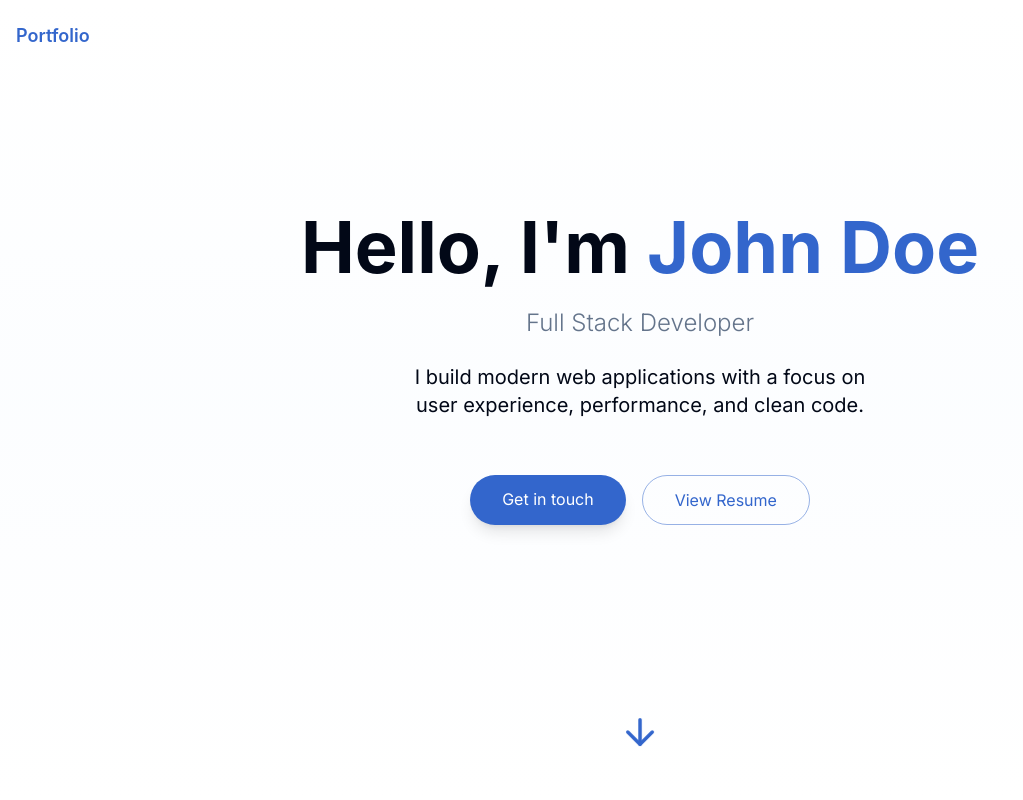
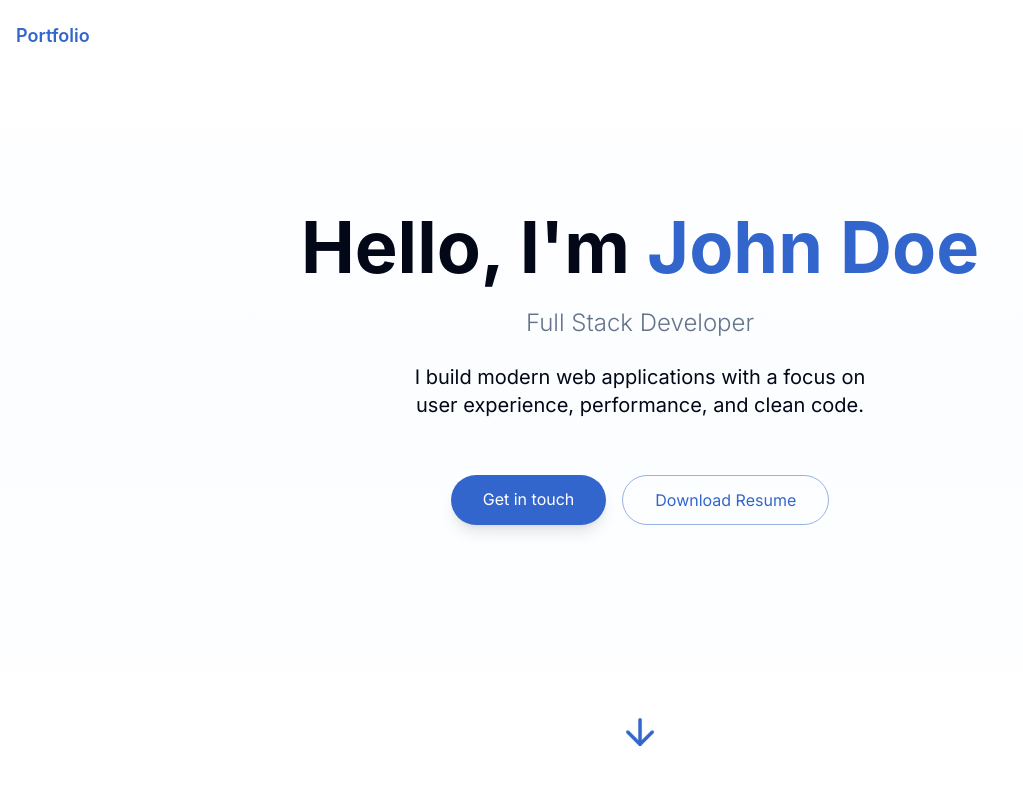
Before and after one commit to AmithGowda04/amithgowdaportfolio, a React (Vite) app: page / in a window 1280 px wide. Shown: the top 800 px of the page, without its empty margins (0-1023 px from the left). Built offline with nearby package versions, Linux system fonts and the light colour scheme.

Commit message:
Add downloadable resume
Implements a downloadable PDF version of the resume.

```diff
--- a/src/components/Hero.tsx
+++ b/src/components/Hero.tsx
@@ -39,12 +39,13 @@ const Hero = () => {
             </a>
 
             <a
-              href="/resume.pdf"
+              href="/john-doe-resume.pdf"
               target="_blank"
               rel="noopener noreferrer"
               className="px-8 py-3 border border-primary/50 text-primary rounded-full hover:border-primary transition-all duration-300"
+              download="John-Doe-Resume.pdf"
             >
-              View Resume
+              Download Resume
             </a>
           </div>
         </div>
```
Also changed, not shown: 1 other file (tests, documents, lock files or other folders).
